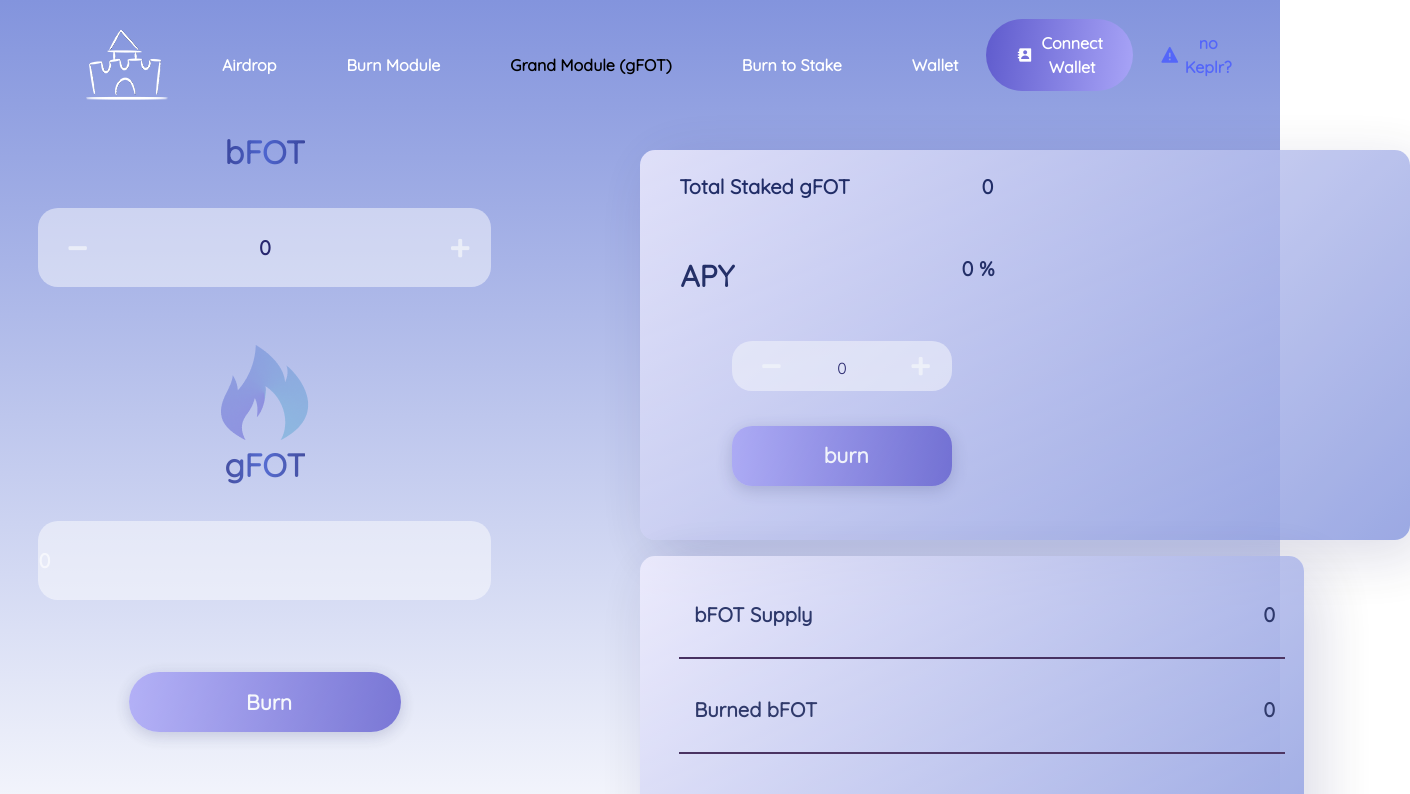
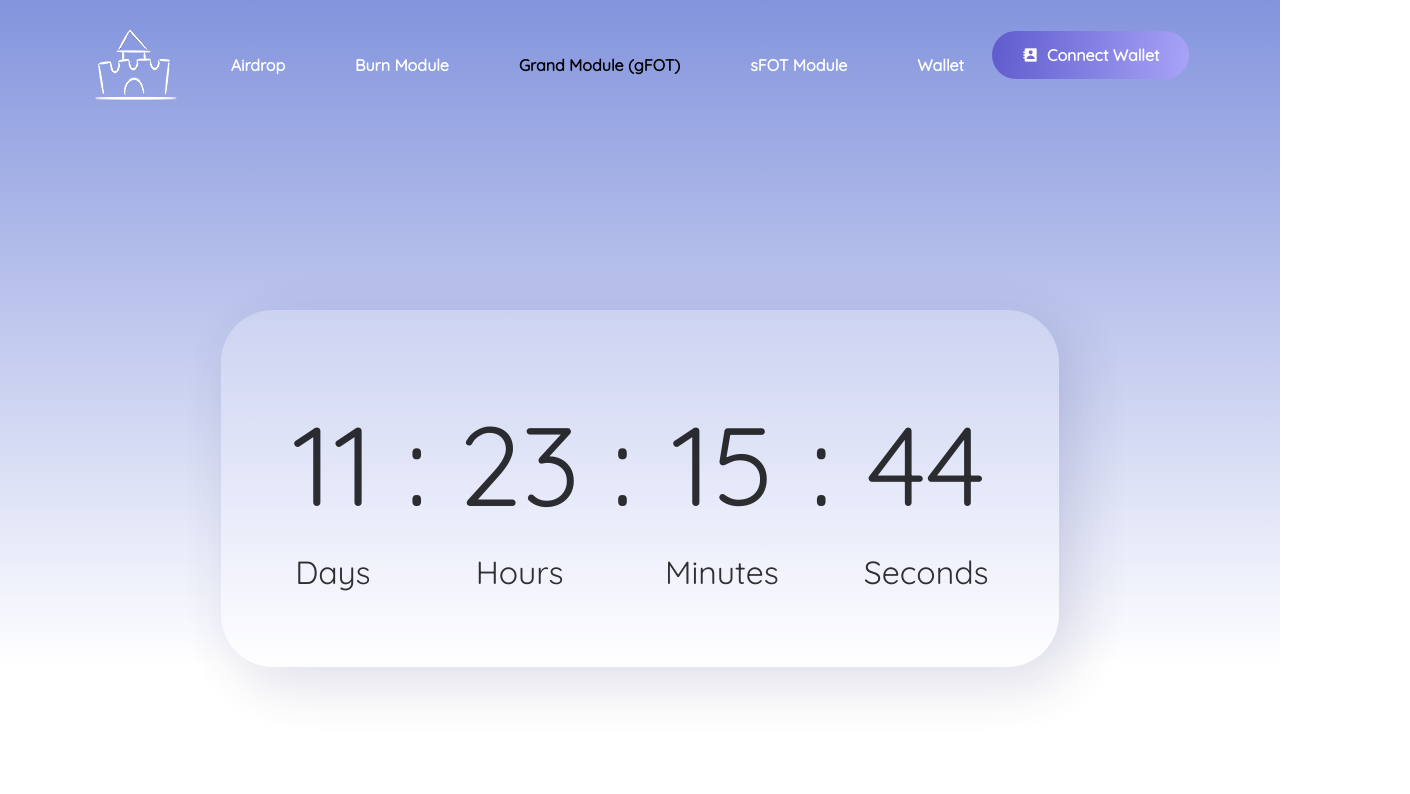
Before and after one commit to cryptooeros/Fortis-Oeconomia, a Next.js app: page /gFOTmodule in a window 1280 px wide. Shown: the top 794 px of the page, 1410 px wide, since content can reach past the window. Built offline with nearby package versions, Linux system fonts and the light colour scheme.

Commit message:
countdown-readytodeploy

```diff
--- a/components/Layout/Navbar.tsx
+++ b/components/Layout/Navbar.tsx
@@ -63,7 +63,7 @@ const Navbar = () => {
           <div className="container">
             <div className="raimo-responsive-menu">
               <Link className="flex" href="https://www.fortisoeconomia.com/">
-                <img src="/images/construction.png"
+                <img src="/images/mobileapp.png"
                   style={{ display: "block", marginLeft: "auto", marginRight: "auto", width: "100%", height: "100%", marginBottom: "1000px", cursor:"pointer" }} />
               </Link>
               <div className="responsive-others-option">
@@ -117,16 +117,16 @@ const Navbar = () => {
                     <a className="nav-link" style={{whiteSpace:"nowrap"}}>Grand Module (gFOT)</a>
                   </Link>
                 </li>
-                {/*<li className="nav-item">
+                <li className="nav-item">
                   <Link href="/sFOTmodule" activeClassName="active">
                     <a className="nav-link" style={{whiteSpace:"nowrap"}}>sFOT Module</a>
                   </Link>
-                </li>*/}
-                <li className="nav-item">
+                </li>
+                {/*<li className="nav-item">
                   <Link href="/burntostake" activeClassName="active">
                     <a className="nav-link" style={{whiteSpace:"nowrap"}}>Burn to Stake</a>
                   </Link>
-                </li>
+                </li>*/}
                 {/*<li className="nav-item">
                   <Link href="/legionnairecoins" activeClassName="active">
                     <a className="nav-link" style={{whiteSpace:"nowrap"}}>Legionnaire Coins</a>
@@ -168,17 +168,6 @@ const Navbar = () => {
                         : "Connect Wallet"}
                     </button>
                   </div>
-                  <div className="option-item">
-                    {walletAddress.length == 0 ? (
-                      <Link href="https://keplr.app/" activeClassName="active">
-                        <a className="login-btn">
-                          <i className="bx bxs-error"></i> no Keplr?
-                        </a>
-                      </Link>
-                    ) : (
-                      <></>
-                    )}
-                  </div>
                 </div>
               </div>
             </div>
--- /dev/null
+++ b/components/Shared/timergfot.tsx
@@ -0,0 +1,75 @@
+import { useEffect, useState } from "react";
+
+const timergfot = () => {
+  const [launch, setLaunch] = useState(false);
+  const [days, setDays] = useState(0);
+  const [hours, setHours] = useState(0);
+  const [minutes, setMinutes] = useState(0);
+  const [seconds, setSeconds] = useState(0);
+  useEffect(() => {
+    const target = new Date("03/14/2022 21:00:00");
+
+    const interval = setInterval(() => {
+      const now = new Date();
+      const difference = target.getTime() - now.getTime();
+
+      const d = Math.floor(difference / (1000 * 60 * 60 * 24));
+      setDays(d);
+
+      const h = Math.floor(
+        (difference % (1000 * 60 * 60 * 24)) / (1000 * 60 * 60)
+      );
+      setHours(h);
+
+      const m: number = Math.floor(
+        (difference % (1000 * 60 * 60)) / (1000 * 60)
+      );
+      setMinutes(m);
+
+      const s = Math.floor((difference % (1000 * 60)) / 1000);
+      setSeconds(s);
+
+      if (d <= 0 && h <= 0 && m <= 0 && s <= 0) {
+        setLaunch(true)
+      }
+    }, 1000);
+
+    return () => clearInterval(interval);
+  }, []);
+  return (
+    <div className="timer-container">
+      {launch ? (<div className="launch">Launching now</div>) : (
+        <>
+          <div className="trade-cryptocurrency-box"
+          style={{
+            marginTop:"200px",
+            width:"fit-content"
+          }}>
+            <div className="timer-inner">
+              <div className="timer-segment">
+                <span className="times"> {days}</span>
+                <span className="timer-label"> Days </span>
+              </div>
+              <span className="divider">:</span>
+              <div className="timer-segment">
+                <span className="times"> {hours}</span>
+                <span className="timer-label"> Hours </span>
+              </div>
+              <span className="divider">:</span>
+              <div className="timer-segment">
+                <span className="times"> {minutes}</span>
+                <span className="timer-label"> Minutes </span>
+              </div>
+              <span className="divider">:</span>
+              <div className="timer-segment">
+                <span className="times"> {seconds}</span>
+                <span className="timer-label"> Seconds </span>
+              </div>
+            </div>
+          </div>
+        </>)}
+    </div>
+  );
+};
+
+export default timergfot;
--- a/pages/burntostake.tsx
+++ b/pages/burntostake.tsx
@@ -1,4 +1,4 @@
-import Timer from "../components/Shared/timer"
+import Timer from "../components/Shared/timersfot"
 
 const burntostake = () => {
     return (
--- a/pages/gFOTmodule.tsx
+++ b/pages/gFOTmodule.tsx
@@ -1,8 +1,12 @@
 import Navbar from "../components/Layout/Navbar";
+import Timer from "../components/Shared/timergfot";
 
 const gfotmodule = () => {
   return (
-    <>
+
+    <Timer/>
+
+    /*<>
       <div
         style={{ position: "relative", display: "flex", flexDirection: "row" }}
       >
@@ -284,7 +288,7 @@ const gfotmodule = () => {
 
         </div>
       </div>
-    </>
+    </>*/
   );
 };
 
```
Also changed, not shown: components/Shared/timersfot.tsx (renamed from components/Shared/timer.tsx, +20 -13 lines), pages/burnmodule.tsx (+6 -6 lines), pages/nwallet.tsx (+7 -7 lines), pages/sFOTmodule.tsx (+2 -9 lines), public/css/style.css, public/images/mobileapp.png (added).
